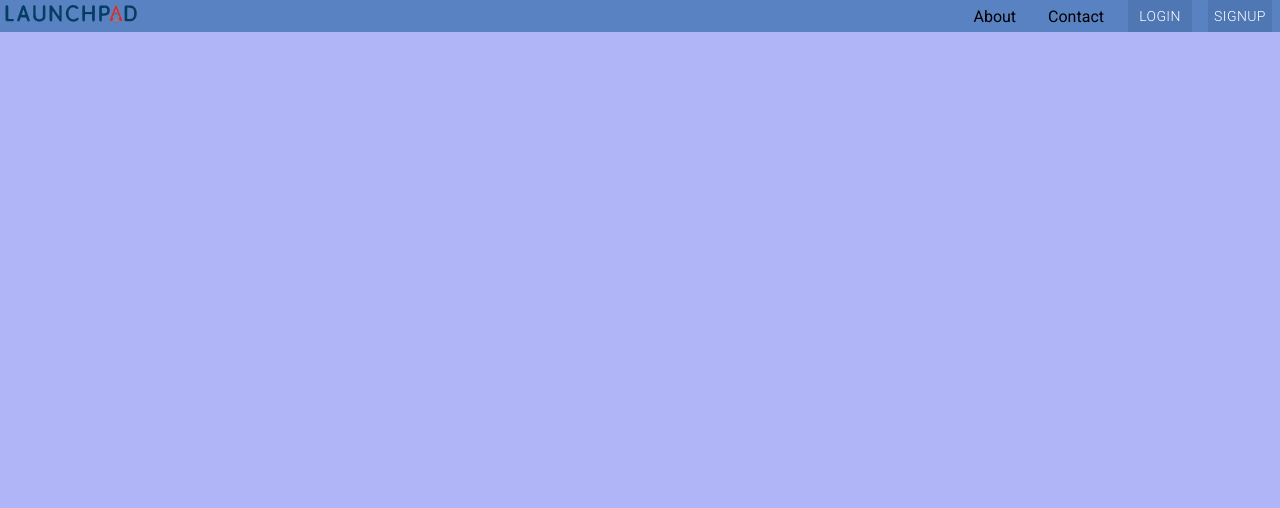
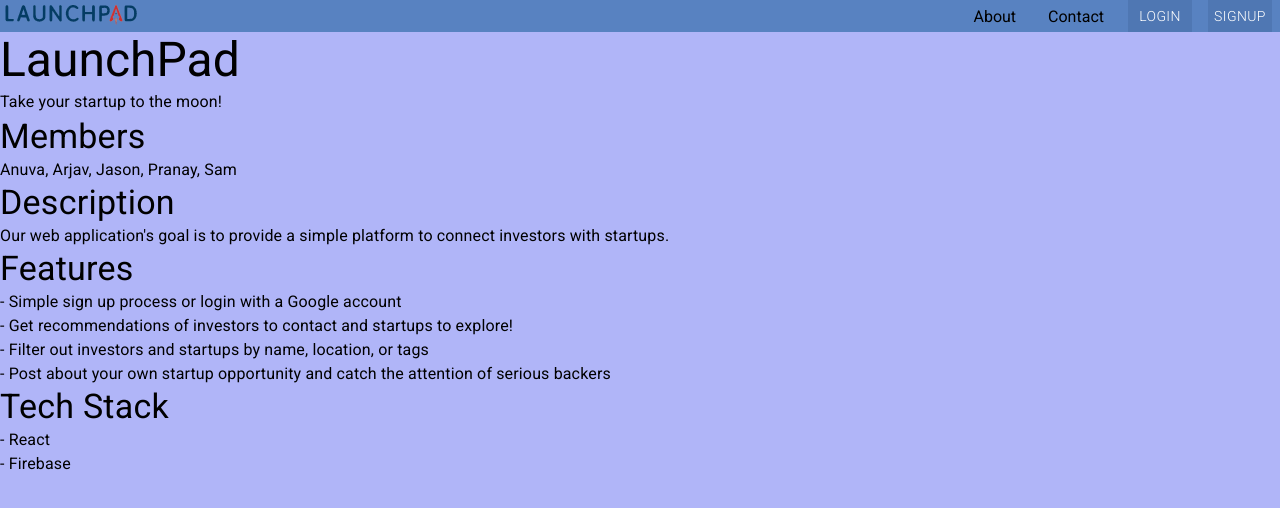
Before and after one commit to RealJasomo/SES-Hackathon-Investors, a React (Create React App) app in the folder frontend/: page /about in a window 1280 px wide. Shown: the top 508 px of the page. Built offline with nearby package versions, Linux system fonts and the light colour scheme; no server answers.

Commit message:
Updated About and Contact Pages.

```diff
--- a/frontend/src/pages/AboutPage.tsx
+++ b/frontend/src/pages/AboutPage.tsx
@@ -1,7 +1,21 @@
+import { Typography } from '@material-ui/core';
 import React from 'react';
 
 import styles from './AboutPage.module.scss';
 export default function AboutPage(){
     return (<div className={styles.about}>
+        <Typography variant="h3">LaunchPad <Typography variant="subtitle1">Take your startup to the moon!</Typography></Typography>
+        <Typography variant="h4">Members</Typography>
+        <Typography>Anuva, Arjav, Jason, Pranay, Sam</Typography>
+        <Typography variant="h4">Description</Typography>
+        <Typography>Our web application's goal is to provide a simple platform to connect investors with startups.</Typography>
+        <Typography variant="h4">Features</Typography>
+        <Typography> - Simple sign up process or login with a Google account</Typography>
+        <Typography> - Get recommendations of investors to contact and startups to explore!</Typography>
+        <Typography> - Filter out investors and startups by name, location, or tags</Typography>
+        <Typography> - Post about your own startup opportunity and catch the attention of serious backers</Typography>
+        <Typography variant="h4">Tech Stack</Typography>
+        <Typography> - React</Typography>
+        <Typography> - Firebase</Typography>
     </div>);
 }
--- a/frontend/src/pages/ContactPage.tsx
+++ b/frontend/src/pages/ContactPage.tsx
@@ -1,9 +1,10 @@
+import { Typography } from '@material-ui/core';
 import React from 'react';
 
 import styles from './ContactPage.module.scss';
 
 export default function ContactPage(){
     return (<div className={styles.contact}>
-
+        <a href="https://github.com/RealJasomo/SES-Hackathon-Investors"><Typography>Project GitHub</Typography></a>
     </div>);
 }
```
